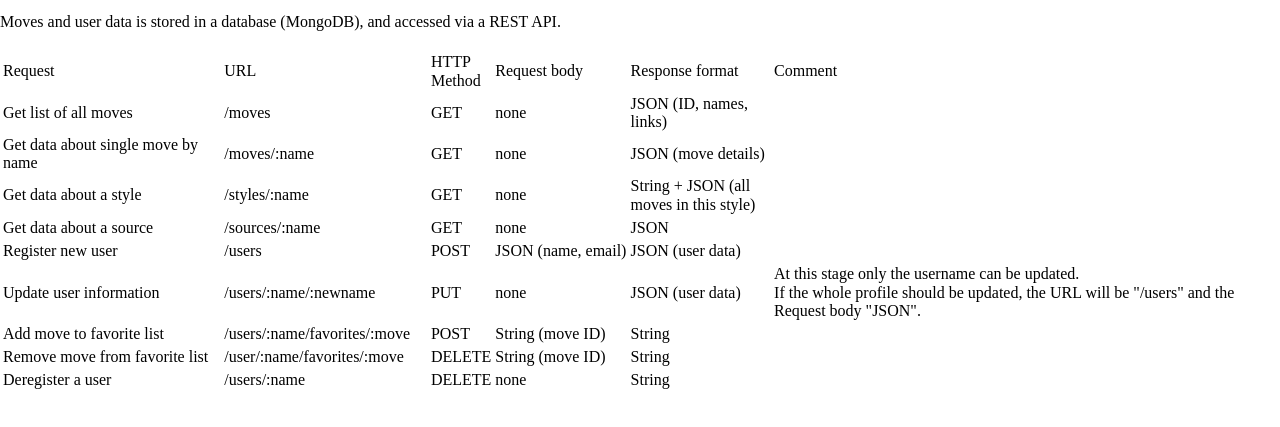
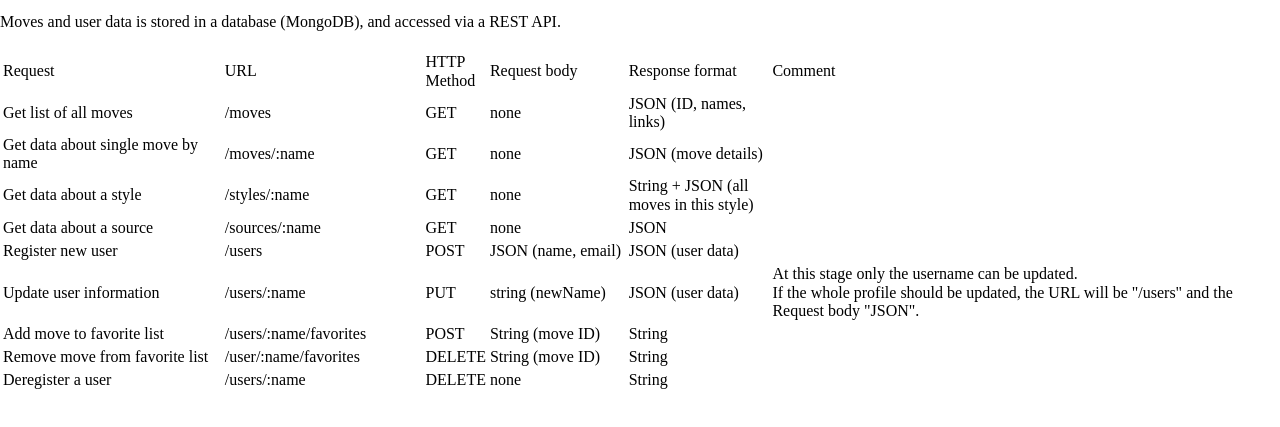
Before and after one commit to MitoMonkey/MoveX, a website: page public/documentation.html in a window 1280 px wide. Shown: the part 101-528 px from the top of the page. Drawn offline with nearby package versions, Linux system fonts and the light colour scheme; files that its build step writes are made by us from their sources.

Commit message:
Updated documentation and ESLint Problem fixed

```diff
--- a/index.js
+++ b/index.js
@@ -103,7 +103,7 @@ app.put('/users/:name/:newName', (req, res) => {
     }
 });
 
-// Deregister a user
+// Deregister a user - THIS FUNCTION SEEMS TO HAVE AN ERROR AS IT DOES NOT SEND ANYTHING BACK TO POSTMAN YET
 app.delete('/users/:name', (req, res) => {
     let user = users.find((user) => { return user.name === req.params.name });
     if (!user) {
@@ -137,9 +137,10 @@ app.delete('/users/:name/favorites/:move', (req, res) => {
 
 
 // handling for errors that have not be handled anywhere else
+// eslint-disable-next-line no-unused-vars
 app.use((err, req, res, next) => {
     console.error(err.stack);
-    res.status(500).send('Something broke!');
+    res.status(500).send('Something broke! Check the console for more details.');
 });
 
 // listen for requests
--- a/public/documentation.html
+++ b/public/documentation.html
@@ -74,9 +74,9 @@
             <tr height=38 style='height:28.8pt'>
                 <td height=38 class=xl6420009 width=240 style='height:28.8pt;width:180pt'>Update
                     user information</td>
-                <td class=xl6420009 width=206 style='width:154pt'>/users/:name/:newname</td>
+                <td class=xl6420009 width=206 style='width:154pt'>/users/:name</td>
                 <td class=xl6720009>PUT</td>
-                <td class=xl6720009>none</td>
+                <td class=xl6720009>string (newName)</td>
                 <td class=xl6720009>JSON (user data)</td>
                 <td class=xl6820009 width=573 style='width:430pt'>At this stage only the
                     username can be updated. <br>
@@ -86,7 +86,7 @@
             <tr>
                 <td height=19 class=xl6420009 width=240 style='height:14.4pt;width:180pt'>Add
                     move to favorite list</td>
-                <td class=xl6420009 width=206 style='width:154pt'>/users/:name/favorites/:move</td>
+                <td class=xl6420009 width=206 style='width:154pt'>/users/:name/favorites</td>
                 <td class=xl6720009>POST</td>
                 <td class=xl6720009>String (move ID)</td>
                 <td class=xl6720009>String</td>
@@ -95,7 +95,7 @@
             <tr>
                 <td height=19 class=xl6420009 width=240 style='height:14.4pt;width:180pt'>Remove
                     move from favorite list</td>
-                <td class=xl6420009 width=206 style='width:154pt'>/user/:name/favorites/:move</td>
+                <td class=xl6420009 width=206 style='width:154pt'>/user/:name/favorites</td>
                 <td class=xl6720009>DELETE</td>
                 <td class=xl6720009>String (move ID)</td>
                 <td class=xl6720009>String</td>
```
